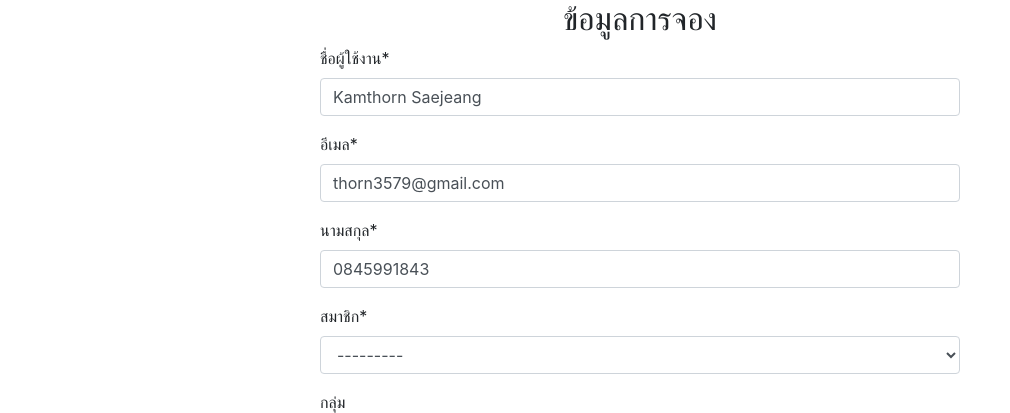
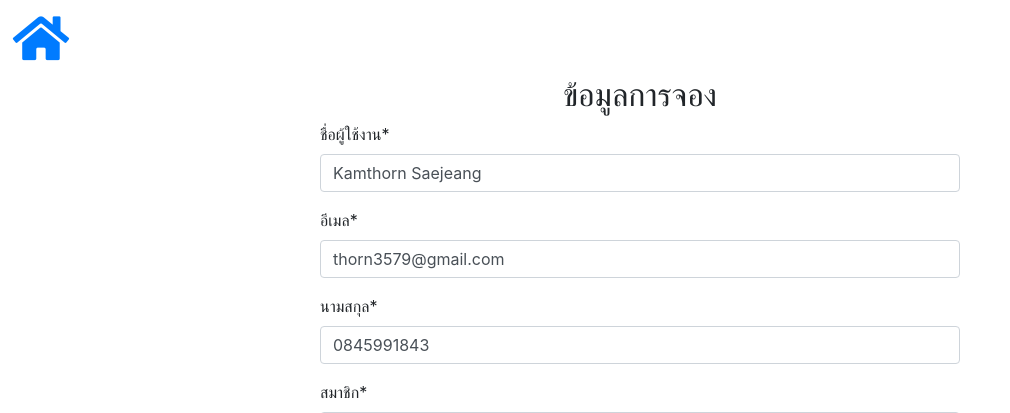
Before and after one commit to achilles050/bcb, a Django app: page /adminsite/booking/8 in a window 1280 px wide. Shown: the top 413 px of the page, without its empty margins (0-1010 px from the left). Run offline with Django 3.2, Linux system fonts and the light colour scheme; a user stored in the database is signed in; data comes from the database, SQL or seed files in the repository; some libraries are stand-ins or nearby versions.

Commit message:
add home icon in admin page

```diff
--- a/template/adminsite/base_admin.html
+++ b/template/adminsite/base_admin.html
@@ -31,9 +31,15 @@
         <link rel="stylesheet" href="https://stackpath.bootstrapcdn.com/bootstrap/4.1.3/css/bootstrap.min.css"
                             integrity="sha384-MCw98/SFnGE8fJT3GXwEOngsV7Zt27NXFoaoApmYm81iuXoPkFOJwJ8ERdknLPMO"
                             crossorigin="anonymous">
+        <link rel="stylesheet" href="https://use.fontawesome.com/releases/v5.7.0/css/all.css"
+                            integrity="sha384-lZN37f5QGtY3VHgisS14W3ExzMWZxybE1SJSEsQp9S+oqd12jhcu+A56Ebc1zFSJ"
+                            crossorigin="anonymous">
 
     </header>
     <body>
+        <a href="{% url 'home' %}">
+            <i class="fa fa-home" aria-hidden="true" style="font-size: 50px; margin: 1%"></i>
+        </a>
         {% block content %}
         {% endblock %}
     </body>
```
